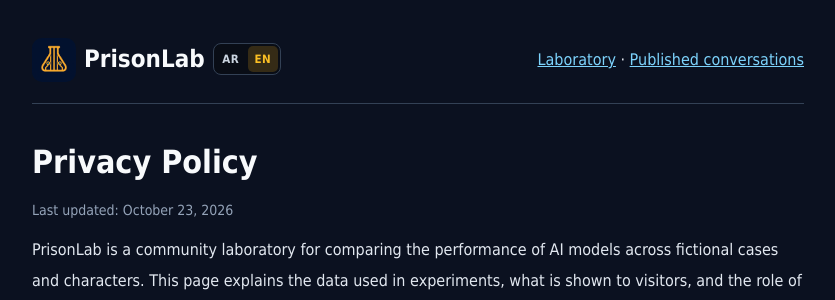
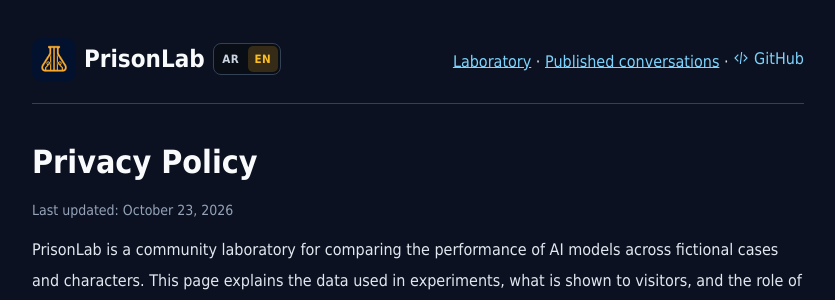
Before and after one commit to qahmad81/prisonlab, a PHP site: page /privacy.php in a window 1280 px wide. Shown: the top 300 px of the page, without its empty margins (222-1057 px from the left). Run offline with PHP 8.4, Linux system fonts and the light colour scheme.

Commit message:
Link the project repository from the site header

```diff
--- a/assets/style.css
+++ b/assets/style.css
@@ -74,7 +74,9 @@
 .brand-title-row {display:flex;align-items:center;flex-wrap:wrap;gap:8px;}
 .brand-name {font-size:1.35rem;font-weight:800;color:#fbbf24;line-height:1.15;align-self:flex-start;letter-spacing:.2px;}
 .brand-copy h1 {font-size:.82rem;font-weight:500;color:#cbd5e1;letter-spacing:0;}
-.brand-links {display:flex;gap:14px;align-items:center;font-size:.8rem;white-space:nowrap;}
+.brand-links {display:flex;flex-wrap:wrap;gap:8px 14px;align-items:center;max-inline-size:100%;font-size:.8rem;white-space:nowrap;}
+.repo-link {display:inline-flex;align-items:center;gap:5px;text-decoration:none;white-space:nowrap;}
+.repo-link svg {flex-shrink:0;}
 .brand-links a {color:var(--text-muted);text-decoration:none;}
 .brand-links a:hover {color:#fbbf24;}
 .brand-links a:focus-visible {outline:2px solid #fbbf24;outline-offset:5px;}
--- a/index.php
+++ b/index.php
@@ -30,7 +30,7 @@
         <button type="button" id="open-key-modal-btn" class="user-key-btn" onclick="App.openKeyModal()">
             <?= labE('index.html.13') ?>
         </button>
-        <button type="button" class="sponsor-header-button" id="open-sponsors-btn" title="<?= labE('index.html.6') ?>" onclick="SponsorUI.open()"><strong><?= labE('index.html.7') ?></strong><small id="active-sponsor-label"><?= labE('index.html.8') ?></small></button><nav class="brand-links" aria-label="<?= labE('index.html.9') ?>"><a href="<?= labPageHref('public', ['view'=>'leaderboard']) ?>"><?= labE('index.html.10') ?></a><a href="<?= labPageHref('privacy') ?>"><?= labE('index.html.11') ?></a><a href="https://odehit.com/#contact" target="_blank" rel="noopener noreferrer"><?= labE('index.html.12') ?></a></nav>
+        <button type="button" class="sponsor-header-button" id="open-sponsors-btn" title="<?= labE('index.html.6') ?>" onclick="SponsorUI.open()"><strong><?= labE('index.html.7') ?></strong><small id="active-sponsor-label"><?= labE('index.html.8') ?></small></button><nav class="brand-links" aria-label="<?= labE('index.html.9') ?>"><a href="<?= labPageHref('public', ['view'=>'leaderboard']) ?>"><?= labE('index.html.10') ?></a><a href="<?= labPageHref('privacy') ?>"><?= labE('index.html.11') ?></a><a href="https://odehit.com/#contact" target="_blank" rel="noopener noreferrer"><?= labE('index.html.12') ?></a><a class="repo-link" href="https://github.com/qahmad81/prisonlab" target="_blank" rel="noopener noreferrer" aria-label="<?= labE('repository.link') ?>" title="<?= labE('repository.link') ?>"><svg viewBox="0 0 24 24" width="16" height="16" fill="none" stroke="currentColor" stroke-width="1.7" aria-hidden="true"><path d="m8 7-5 5 5 5m8-10 5 5-5 5m-3-14-2 18"/></svg><span dir="ltr">GitHub</span></a></nav>
     </div>
 </header>
 
--- a/lang/ar/messages.json
+++ b/lang/ar/messages.json
@@ -1,4 +1,5 @@
 {
+  "repository.link": "مستودع المشروع على GitHub",
   "language.menu": "اللغة",
   "mode.ai_duel": "AI VS AI",
   "review.focus.revision": "تركيز الاستجواب على أفعال المتهم دون افتراض الإدانة",
--- a/lang/en/messages.json
+++ b/lang/en/messages.json
@@ -1,4 +1,5 @@
 {
+  "repository.link": "Project repository on GitHub",
   "language.menu": "Language",
   "mode.ai_duel": "AI VS AI",
   "review.focus.revision": "Focusing questioning on the actions of the accused without assuming guilt",
--- a/privacy.php
+++ b/privacy.php
@@ -33,7 +33,7 @@
 <main class="privacy-wrap">
     <nav class="privacy-nav" aria-label="<?= labE('privacy.html.2') ?>">
         <div class="brand-title-row"><span class="privacy-brand"><img src="/assets/branding/prisonlab-128.png" width="44" height="44" alt="" style="vertical-align:middle;border-radius:10px;margin-inline-end:8px">PrisonLab</span><?php labLanguageMenu(); ?></div>
-        <div><a href="<?= labPageHref('home') ?>"><?= labE('privacy.html.3') ?></a> · <a href="<?= labPageHref('public') ?>"><?= labE('privacy.html.4') ?></a></div>
+        <div><a href="<?= labPageHref('home') ?>"><?= labE('privacy.html.3') ?></a> · <a href="<?= labPageHref('public') ?>"><?= labE('privacy.html.4') ?></a> · <a class="repo-link" href="https://github.com/qahmad81/prisonlab" target="_blank" rel="noopener noreferrer" aria-label="<?= labE('repository.link') ?>" title="<?= labE('repository.link') ?>"><svg viewBox="0 0 24 24" width="16" height="16" fill="none" stroke="currentColor" stroke-width="1.7" aria-hidden="true"><path d="m8 7-5 5 5 5m8-10 5 5-5 5m-3-14-2 18"/></svg><span dir="ltr">GitHub</span></a></div>
     </nav>
     <h1><?= labE('privacy.html.5') ?></h1>
     <p class="privacy-meta"><?= labE('privacy.html.6') ?></p>
--- a/public.php
+++ b/public.php
@@ -115,7 +115,7 @@
         </div>
     </div>
     <div class="header-actions">
-        <nav class="brand-links" aria-label="<?= labE('public.html.4') ?>"><a href="<?= labPageHref('privacy') ?>"><?= labE('public.html.5') ?></a><a href="https://odehit.com/#contact" target="_blank" rel="noopener noreferrer"><?= labE('public.html.6') ?></a></nav>
+        <nav class="brand-links" aria-label="<?= labE('public.html.4') ?>"><a href="<?= labPageHref('privacy') ?>"><?= labE('public.html.5') ?></a><a href="https://odehit.com/#contact" target="_blank" rel="noopener noreferrer"><?= labE('public.html.6') ?></a><a class="repo-link" href="https://github.com/qahmad81/prisonlab" target="_blank" rel="noopener noreferrer" aria-label="<?= labE('repository.link') ?>" title="<?= labE('repository.link') ?>"><svg viewBox="0 0 24 24" width="16" height="16" fill="none" stroke="currentColor" stroke-width="1.7" aria-hidden="true"><path d="m8 7-5 5 5 5m8-10 5 5-5 5m-3-14-2 18"/></svg><span dir="ltr">GitHub</span></a></nav>
         <a href="<?= labPageHref('home') ?>" class="btn btn-primary" style="text-decoration:none; display:inline-flex; align-items:center; gap:8px;">
             <?= labE('public.html.7') ?>
         </a>
```
